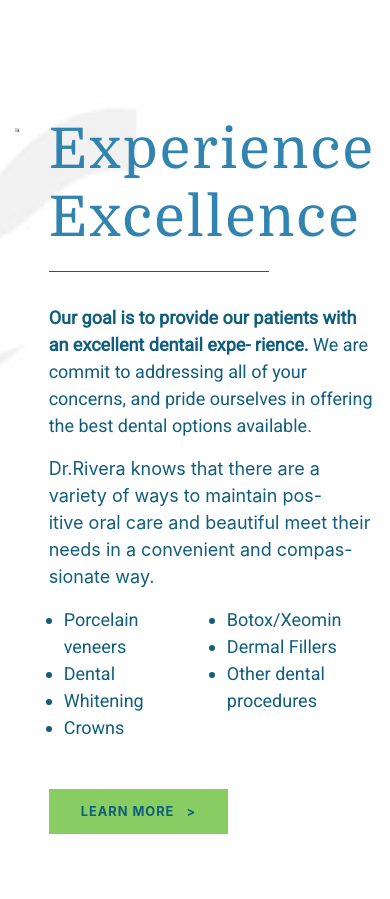
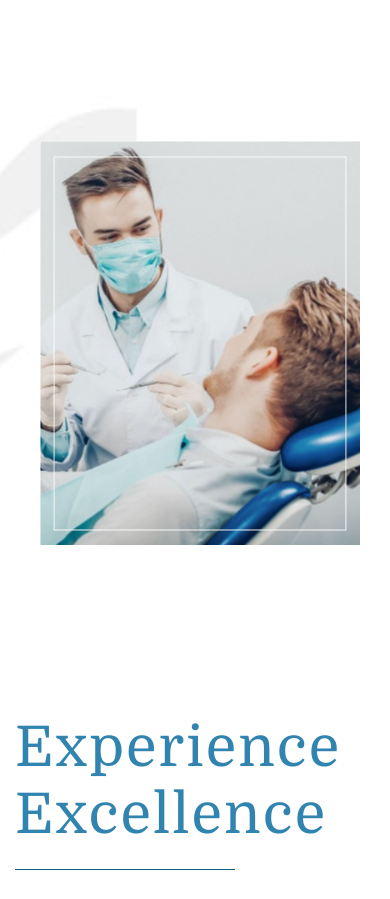
Before and after one commit to Israel-J/Mock, a website: page index.html in a window 390 px wide. Shown: the part 4140-5039 px from the top of the page. Drawn offline with nearby package versions, Linux system fonts and the light colour scheme.

Commit message:
Fixed sizing issue

```diff
--- a/css/querys.css
+++ b/css/querys.css
@@ -266,7 +266,8 @@
     }
 
     .experience__img {
-        width: 100% !important;
+        width: 20rem;
+        margin: 25px 25px;
 
     }
 
```
